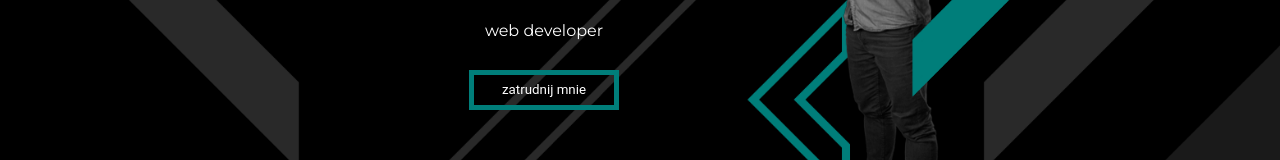
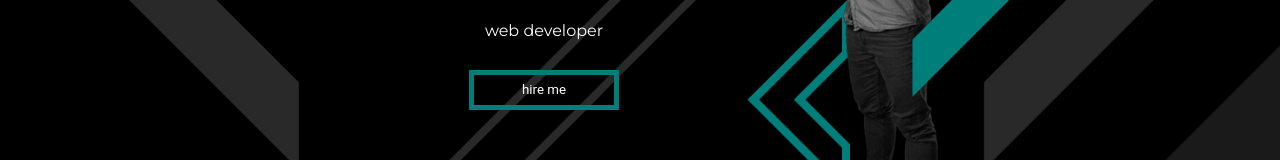
Before and after one commit to olowek92/portfolio2k22, a React (Create React App) app: page / in a window 1280 px wide. Shown: the part 405-565 px from the top of the page. Built offline with nearby package versions, Linux system fonts and the light colour scheme.

Commit message:
clickable-hireMe

```diff
--- a/src/components/organisms/Form/Form.tsx
+++ b/src/components/organisms/Form/Form.tsx
@@ -148,7 +148,7 @@ const SendEmail = (e:any):void => {
       <Label htmlFor='btn'>
         <DivButton>
           <ImgBlankArrow src={BlankArrow} alt="BlankArrow"/>
-          <Button type="submit" id='btn'>wyślij</Button>
+          <Button type="submit" id='btn'>send</Button>
         </DivButton>
         <Span>
           {succeedMessage.formSent === error ? error : ""}
--- a/src/components/templates/Home/Home.tsx
+++ b/src/components/templates/Home/Home.tsx
@@ -1,4 +1,5 @@
 import React, { FC } from 'react'
+import { useNavigate } from 'react-router-dom';
 import {
     HomeMain,
     HomeWrap,
@@ -12,13 +13,19 @@ import { useChangeBackground } from 'hooks/useChangeBackground';
 export const Home: FC = ():JSX.Element => {
     useChangeBackground();
 
+    const navigate = useNavigate();
+
+    const handleClickGoContact = ():void => {
+      navigate('/contact');
+    }
+
   return (
     <HomeMain>
         <HomeWrap>
             <NameImg src={name} alt="Name"/>
             <Position>web developer</Position>
-            <HomeButton onClick={() => {}}
-            >zatrudnij mnie</HomeButton>
+            <HomeButton onClick={handleClickGoContact}
+            >hire me</HomeButton>
         </HomeWrap>
     </HomeMain>
   )
```
